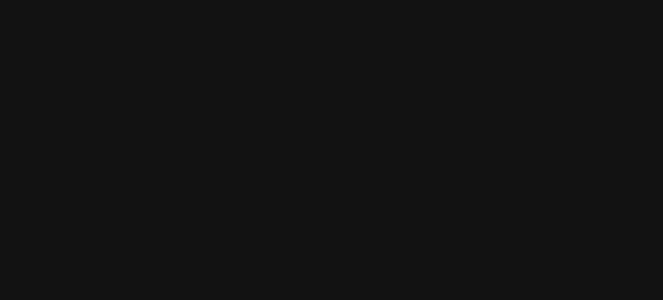
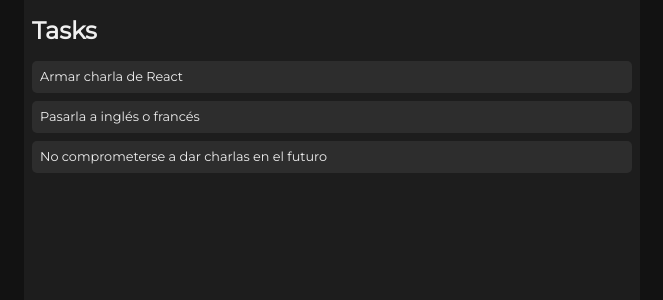
Before and after one commit to uqbar-project/react-tasks, a React (Create React App) app: page / in a window 1280 px wide. Shown: the top 300 px of the page, without its empty margins (308-971 px from the left). Built offline with nearby package versions, Linux system fonts and the light colour scheme.

Commit message:
v1: Render simple

```diff
--- a/src/App.js
+++ b/src/App.js
@@ -1,6 +1,7 @@
 import React from "react"
 
 import './App.css'
+import { TaskList } from "./TaskList"
 
 const tasks = [
   { id: 1, text: "Armar charla de React" },
@@ -12,6 +13,7 @@
   render() {
     return (
       <div className="App">
+        <TaskList tasks={tasks} />
       </div>
     )
   }
--- /dev/null
+++ b/src/TaskList.js
@@ -0,0 +1,26 @@
+import React from "react"
+
+export class TaskList extends React.Component {
+  render() {
+    const { tasks } = this.props
+    return (
+      <div className="TaskList">
+        <h1>
+          <span>Tasks</span>
+        </h1>
+        {tasks.map(task => <Task key={task.id} task={task} />)}
+      </div>
+    )
+  }
+}
+
+class Task extends React.Component {
+  render() {
+    const { task } = this.props
+    return (
+      <div className="Task">
+        <span>{task.text}</span>
+      </div>
+    )
+  }
+}
```
